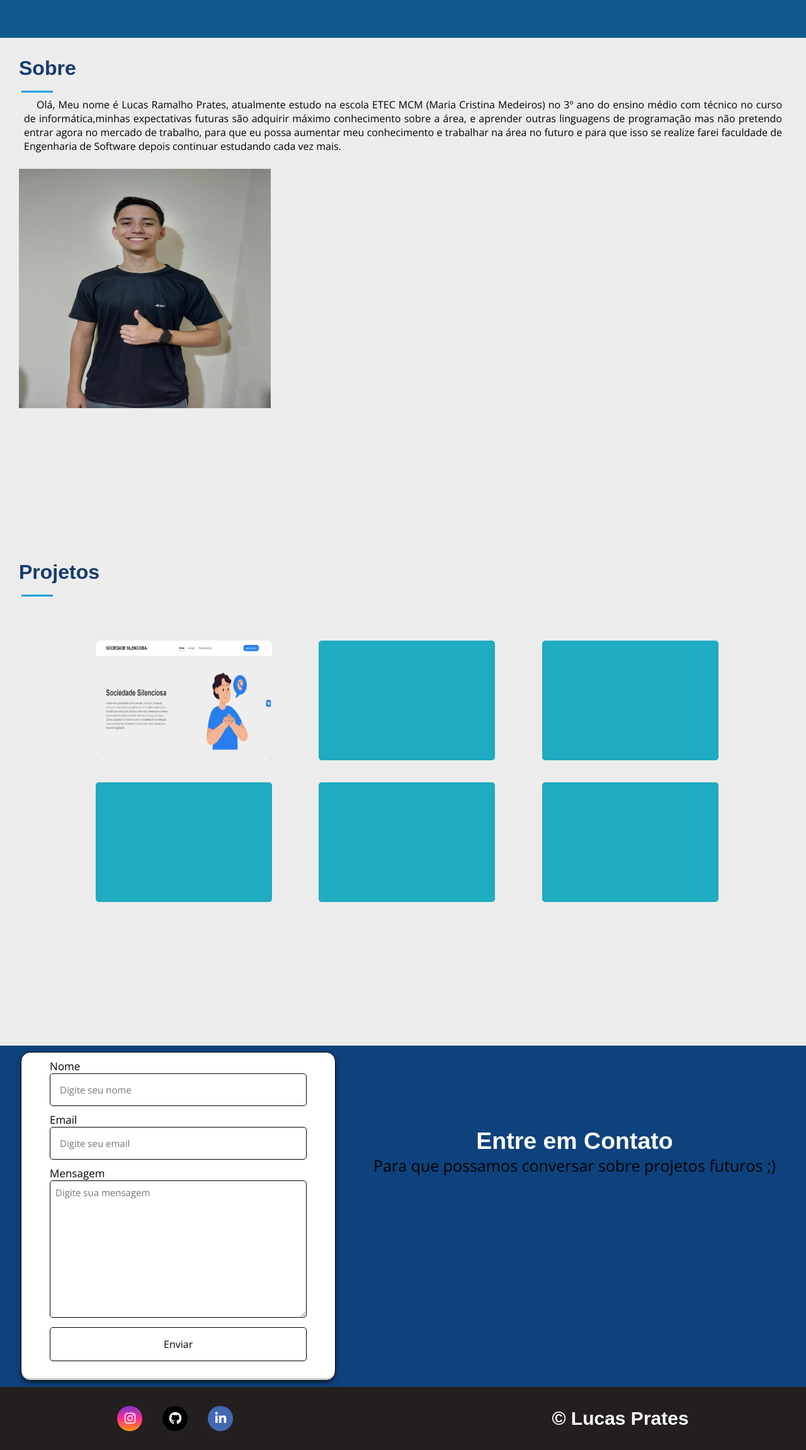
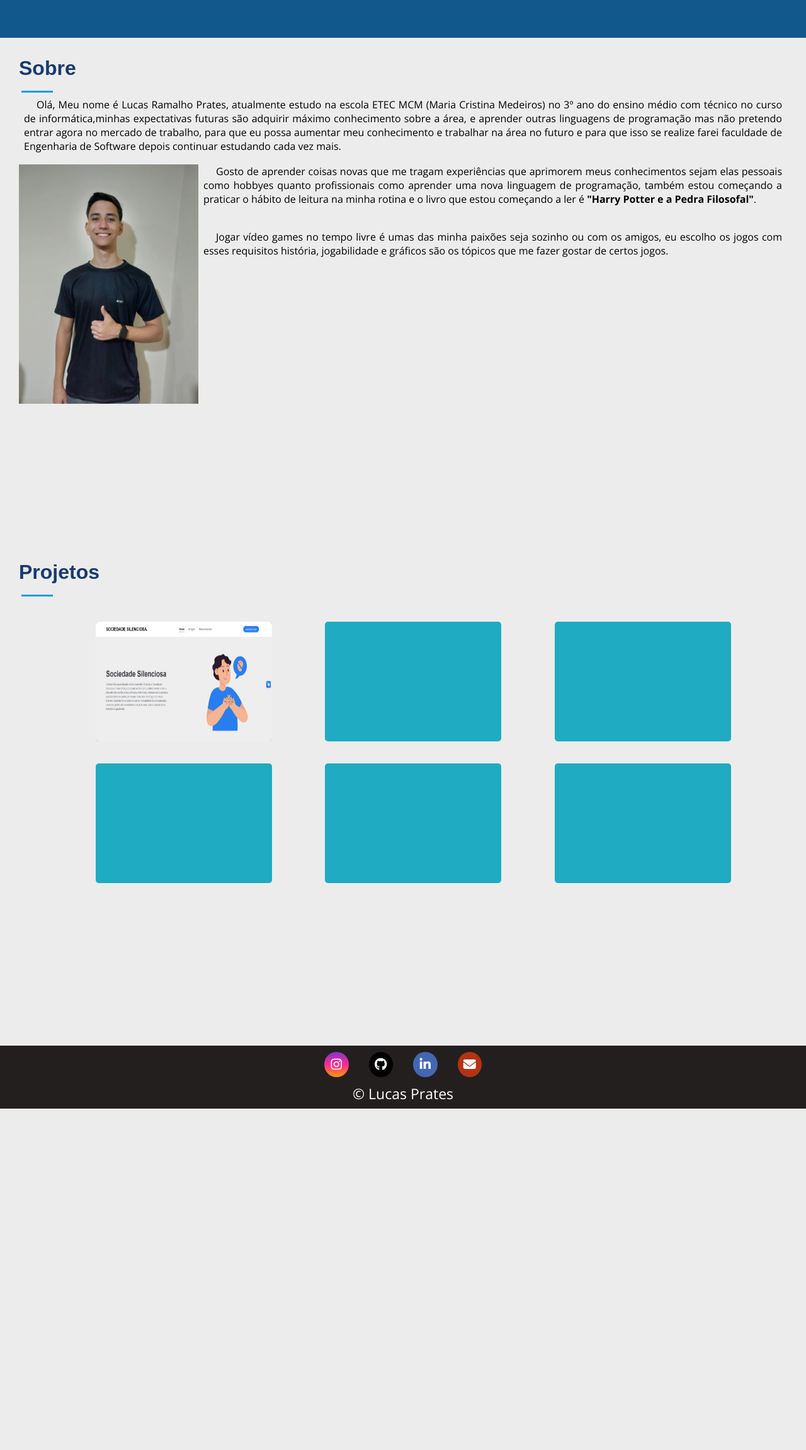
Before and after one commit to prateslr/portfolio, a plain HTML site: page index.html in a window 1280 px wide. Shown: the part 740-3042 px from the top of the page at 63% size. After the commit the page ends 2500 px from the top, so only its background shows below. Drawn offline with nearby package versions, Linux system fonts and the light colour scheme.

Commit message:
Add files via upload

```diff
--- a/assets/css/style.css
+++ b/assets/css/style.css
@@ -258,67 +258,24 @@ nav {
     text-align: justify;
 }
 
-.info {
+.info1 {
     display: flex;
     margin-right: 0;
 }
 
+.info2 p {
+    color: #000000;
+    text-indent: 20px;
+    margin: 8px;
+    text-align: justify;
+}
+
 .img-about {
-    margin: 32px;
-    margin-top: 15px;
-    margin-right: 0;
-    margin-left: 0;
-    width: 400px;
+    margin-top: 8px;
+    width: 700px;
     height: 380px;
 }
 
-.info p {
-    margin: 35px;
-    margin-top: 0;
-    color: #000000;
-}
-
-.list {
-    margin-bottom: 50px;
-    margin-left: 0;
-    margin-right: 0;
-    margin-top: 0;
-}
-
-.list-info {
-    color: #000000;
-    display: flex;
-    margin-top: 32px;
-    margin-left: 50px;
-    justify-content: space-around;
-}
-
-.list-info a {
-    text-decoration: underline;
-    color: #2884e0;
-}
-
-.list-info .seta {
-  margin-right: 10px;
-  width: 10px;
-  height: 10px;
-}
-
-.list-info li {
-  list-style: none;
-  margin-bottom: 32px;
-  margin-right: 35px;
-}
-
-.info1 {
-    margin-bottom: 0;
-    padding-bottom: 0;
-}
-
-.info2 {
-    margin-bottom: 0;
-    padding-bottom: 0;
-}
 
 /* Projects Main */
 
@@ -351,7 +308,7 @@ nav {
 .proje{
     display: grid;
     grid-template-columns: repeat(3, 1fr);
-    margin: 70px;
+    margin: 40px;
     margin-left: 10%;
     align-items: center;
     justify-content: center;
@@ -376,113 +333,25 @@ nav {
 .projetos:hover{
     transform: scale(1.01)
 }
-
-/* Contact Main*/
-
-#contact {
-  background: #0e427c;
-  justify-content: center;
-  display: flex;
-  padding: 10px;
-}
-
-#contact h2 {
-    font-size: 32px;
-    font-weight: bold;
-    padding-bottom: 20px;
-    position: relative;
-    color: #173b6c;
-}
-
-.contact-form{
-    display: flex;
-    align-items: center;
-    justify-content: center;
-    flex-direction: column;
-    padding: 10px 45px;
-    background: #ffffff;
-    border: 1px solid black;
-    border-radius: 15px;
-    margin-right: 10px;
-    width: 500px;
-    box-shadow: rgba(0, 0, 0, 0.4) 0px 2px 4px, rgba(0, 0, 0, 0.3) 0px 7px 13px -3px, rgba(0, 0, 0, 0.2) 0px -3px 0px inset;
-}
-
-section form{
-    display: flex;
-    flex-direction: column;
-    width: 100%;
-}
-
-form label{
-    color: #000000;
-    font-size: 17px;
-}
-
-form input{
-    padding: 15px;
-    outline: none;
-    border: 1px solid black;
-    border-radius: 5px;
-    margin-bottom: 10px;
-    font-size: 15px;
-    transition: all 0.5s;
-}
-
-form input:focus{
-    border-radius: 16px;
-}
-
-form textarea{
-    padding: 8px;
-    outline: none;
-    border: 1px solid black;
-    border-radius: 5px;
-    font-size: 15px;
-    margin-bottom: 15px;
-    transition: all 0.5s;
-}
-
-form textarea:focus{
-    border-radius: 16px;
-}
-
-form button{
-    padding: 15px;
-    cursor: pointer;
-    font-size: 16px;
-    background: transparent;
-    border: 1px solid black;
-    border-radius: 5px;
-    color: #000000;
-    transition: all 1s;
-    margin-bottom: 20px;
-}
-
-form button:hover{
-    background: #1e2661;
-    color: #ffffff;
-    border-radius: 16px;
-}
-
-.txt-contact {
-    text-align: center;
-    font-size: 25px;
-    margin: 32px;
-    margin-top: 120px;
-    margin-right: 15px;
-    margin-left: 50px;
-}
 /* Footer Main*/
 
 footer{
     width: 100%;
     height: 100px;
     margin: 0;
+    padding: 10px;
     align-items: center;
     text-align: center;
     justify-content: center;
     background-color: #241f1f;
+}
+
+footer p {
+    color: #fff;
+    font-size: 23px;
+    padding-top: 10px;
+    text-align: center;
+    background: #241f1f;
 }
 
 .info-footer {
@@ -497,22 +366,18 @@ footer{
 
 #footer_social_media {
     display: inline-flex;
-    width: 220px;
-    border-radius: 35px;
+    width: 250px;
     gap: 2rem;
-    margin-right: 470px;
     margin-left: 0;
     position: relative;
-    align-items: left;
-    text-align: left;
 }
 
 #footer_social_media .footer-link{
     display: flex;
     align-items: center;
     justify-content: center;
-    height: 2.5rem;
-    width: 2.5rem;
+    height: 40px;
+    width: 60px;
     color: var(--color-neutral-40);
     border-radius: 50%;
     transition: all 0.4s;
@@ -523,19 +388,24 @@ footer{
 }
 
 #footer_social_media .footer-link:hover{
-    transform: scale(1.01)
+    color: #ada3a3;
+    opacity: .9;
 }
 
 #instagram{
     background: linear-gradient(#7f37c9, #ff2992, #ff9807);
 }
 
-#Linkedin{
+#linkedin{
     background-color: #4267b3;
 }
 
 #github{
    background-color: black;
+}
+
+#email {
+    background-color: #b33314;
 }
 
 #footer_social_media i {
--- a/index.html
+++ b/index.html
@@ -5,7 +5,7 @@
     <meta name="viewport" content="width=device-width, initial-scale=1.0">
     <link href="https://fonts.googleapis.com/css?family=Open+Sans:300,300i,400,400i,600,600i,700,700i|Raleway:300,300i,400,400i,500,500i,600,600i,700,700i|Poppins:300,300i,400,400i,500,500i,600,600i,700,700i" rel="stylesheet">
     <link rel="stylesheet" href="https://cdnjs.cloudflare.com/ajax/libs/font-awesome/6.5.1/css/all.min.css" integrity="sha512-DTOQO9RWCH3ppGqcWaEA1BIZOC6xxalwEsw9c2QQeAIftl+Vegovlnee1c9QX4TctnWMn13TZye+giMm8e2LwA==" crossorigin="anonymous" referrerpolicy="no-referrer" />
-    <link rel="shortcut icon" href="img/icon.png" type="image/x-icon">
+    <link rel="shortcut icon" href="https://cdn-icons-png.flaticon.com/512/6819/6819255.png" type="image/x-icon">
     <link rel="stylesheet" href="assets/css/style.css">
     <title>Portfolio</title>
 </head>
@@ -22,7 +22,7 @@
             <ul class="nav-list">
               <li><a href="#about"></i>About</a></li>
               <li><a href="#projects"></i>Projects</a></li>
-              <li><a href="#contact"></i>Contact</a></li>
+              <li><a href="#footer"></i>Contact</a></li>
             </ul>
           </nav>
       </header><!--Fim Menu-->
@@ -45,9 +45,23 @@
                 futuro e para que isso se realize farei faculdade de Engenharia de Software depois continuar estudando cada vez mais.
               </p>
             </div>
-            <div class="info">
+
+            <div class="info1">
               <img class="img-about" src="assets/img/WhatsApp Image 2024-04-24 at 20.59.07.jpeg" alt="Foto de Lucas Prates">
-
+              <div class="info2">
+                  <p>
+                    Gosto de aprender coisas novas que me tragam experiências que aprimorem meus
+                    conhecimentos sejam elas pessoais como hobbyes quanto profissionais como
+                    aprender uma nova linguagem de programação, também estou começando a praticar
+                    o hábito de leitura na minha rotina e o livro que estou começando a ler é
+                    <strong>"Harry Potter e a Pedra Filosofal"</strong>.
+                  </p><br>
+                  <p>
+                    Jogar vídeo games no tempo livre é umas das minha paixões seja sozinho ou com os amigos,
+                    eu escolho os jogos com esses requisitos história, jogabilidade e gráficos são os tópicos
+                    que me fazer gostar de certos jogos.
+                  </p>
+              </div>
             </div>
       </section><!--Fim About-->
 
@@ -77,29 +91,8 @@
       </div>
       </section><!--Fim Projects-->
 
-      <section id="contact">
-        <div class="contact-form">
-            <form action="https://api.staticforms.xyz/submit" method="post">
-              <label>Nome</label>
-              <input type="text" name="name" placeholder="Digite seu nome" autocomplete="off" required>
-              <label>Email</label>
-              <input type="email" name="email" placeholder="Digite seu email" autocomplete="off" required>
-              <label>Mensagem</label>
-              <textarea name="message" cols="10" rows="10" placeholder="Digite sua mensagem" required></textarea>
-              <button type="submit">Enviar</button>
-
-              <input type="hidden" name="accessKey" value="bd710c1d-af76-4e71-847c-13f9092bdb94">
-            </form>
-        </div>
-
-        <div class="txt-contact">
-          <h1>Entre em Contato</h1>
-            <p>Para que possamos conversar sobre projetos futuros ;)</p>
-        </div>
-      </section><!--Fim Contact-->
-
       <footer id="footer">
-
+        <div class="text">
           <div class="info-footer">
             <div id="footer_social_media">
               <a href="https://www.instagram.com/prateslr/" class="footer-link" id="instagram">
@@ -108,13 +101,16 @@
               <a href="https://github.com/DevLucasP" class="footer-link" id="github">
                 <i class="fa-brands fa-github"></i>
               </a>
-            <a href="https://www.linkedin.com/in/lucas-prates-8191b51a1/" class="footer-link" id="Linkedin">
+              <a href="https://www.linkedin.com/in/lucas-prates-8191b51a1/" class="footer-link" id="linkedin">
                 <i class="fa-brands fa-linkedin-in"></i>
               </a>
+              <a href="" class="footer-link" id="email">
+                <i class="fa-solid fa-envelope"></i>
+              </a>
             </div>
-          <h1>&copy; Lucas Prates</h1>
           </div>
-
+        </div>
+        <p>&copy Lucas Prates</p>
       </footer><!--Fim Footer-->
 
     <script src="assets/js/script.js"></script>
```
Lines whose indentation alone changed are shown as unchanged.
